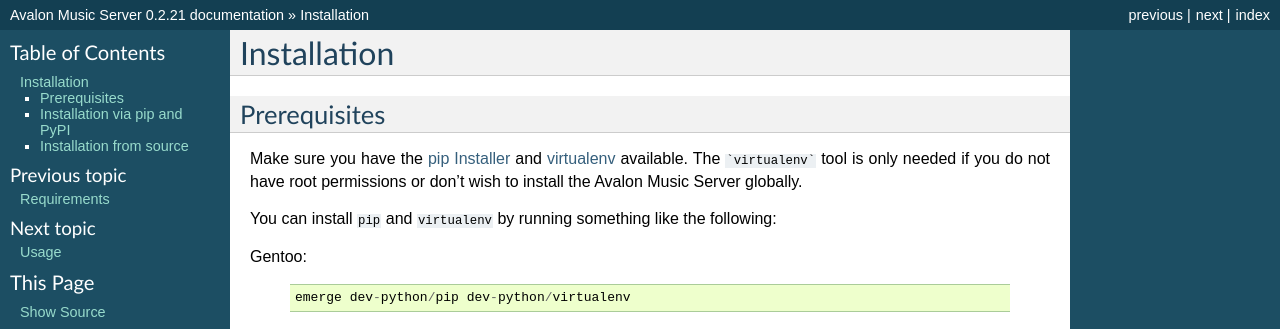
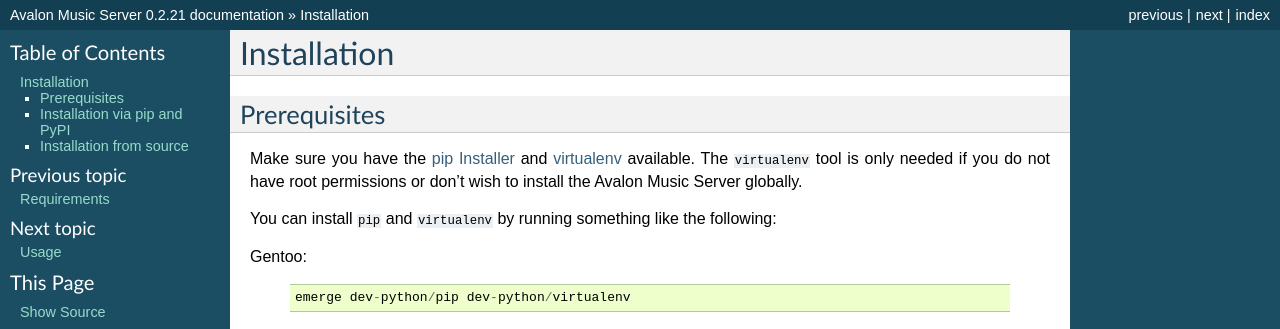
Before and after one commit to 56quarters/avalonms, a Sphinx documentation site: the page built from doc/installation.rst, in a window 1280 px wide. Shown: the top 329 px of the page. Built offline with Sphinx 7.4.7, drawn with Linux system fonts in a browser that asks for light colours.

Commit message:
Extra quotes

````diff
--- a/doc/installation.rst
+++ b/doc/installation.rst
@@ -5,7 +5,7 @@
 ~~~~~~~~~~~~~
 
 Make sure you have the `pip Installer <http://www.pip-installer.org/>`_ and
-`virtualenv <http://www.virtualenv.org/>`_ available. The ```virtualenv``` tool
+`virtualenv <http://www.virtualenv.org/>`_ available. The ``virtualenv`` tool
 is only needed if you do not have root permissions or don't wish to install
 the Avalon Music Server globally.
 
````
